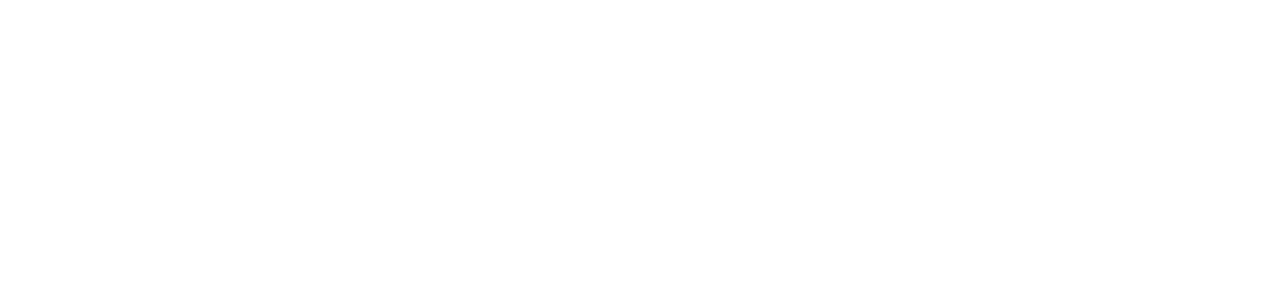
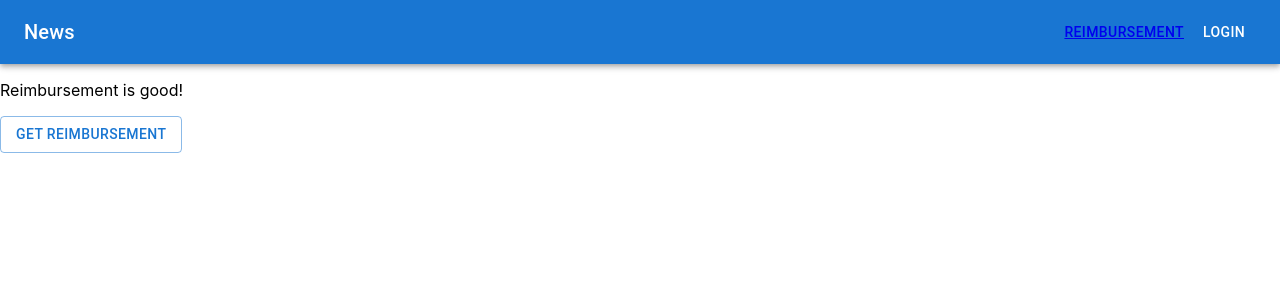
Before and after one commit to 230306-RubyOnRail/Kishan-JoshuaT-Project1-FrontEnd, a React (Create React App) app: page /reimbursement in a window 1280 px wide. Before the commit this address had no page. Shown: the top 300 px of the page. Built offline with nearby package versions, Linux system fonts and the light colour scheme.

Commit message:
More Project1

```diff
--- a/package.json
+++ b/package.json
@@ -3,6 +3,11 @@
   "version": "0.1.0",
   "private": true,
   "dependencies": {
+    "@emotion/react": "^11.10.6",
+    "@emotion/styled": "^11.10.6",
+    "@fontsource/roboto": "^4.5.8",
+    "@mui/icons-material": "^5.11.16",
+    "@mui/material": "^5.11.16",
     "@testing-library/jest-dom": "^5.16.5",
     "@testing-library/react": "^13.4.0",
     "@testing-library/user-event": "^13.5.0",
--- a/src/App.tsx
+++ b/src/App.tsx
@@ -3,8 +3,11 @@ import logo from './logo.svg';
 import './App.css';
 import Login from './components/Login';
 import Dashboard from './components/Dashboard';
+import Nav from './components/Nav';
+import Reimbursement from './components/Reimbursement';
 import { User } from './models/user';
 import { BrowserRouter, Routes, Route } from 'react-router-dom';
+
 
 
 function App() {
@@ -13,9 +16,11 @@ function App() {
 
   return (
     <BrowserRouter>
+    <Nav currentUser={principal}/>
       <Routes>
         <Route path="/" element={<Dashboard currentUser={principal}/>}/>
         <Route path="/login" element={<Login currentUser={principal} setCurrentUser={setPrincipal}/>}/>
+        <Route path="/reimbursement" element={<Reimbursement currentUser={principal}/>}/>
       </Routes>
     </BrowserRouter>
   );
--- a/src/components/Login.tsx
+++ b/src/components/Login.tsx
@@ -2,14 +2,14 @@ import { SyntheticEvent, useState } from "react";
 import { User } from "../models/user";
 import { Navigate } from "react-router-dom";
 
-interface ILoginProps{
+interface ILoginProps {
     currentUser: User | undefined,
     setCurrentUser: (nextUser: User) => void
 }
 
-export default function Login(props:ILoginProps) {
+export default function Login(props: ILoginProps) {
 
-    const [principal, setPrincipal] = useState<User>();
+    // const [principal, setPrincipal] = useState<User>();
     const [username, setUsername] = useState('');
     const [password, setPassword] = useState('');
     const [errorMessage, setErrorMessage] = useState('');
@@ -24,7 +24,7 @@ export default function Login(props:ILoginProps) {
 
     let login = async (e: SyntheticEvent) => {
         console.log(`username: ${username} and password: ${password}`);
-        if(username && password){
+        if (username && password) {
             setErrorMessage('');
             console.log(`username: ${username} and password: ${password}`);
 
@@ -32,15 +32,15 @@ export default function Login(props:ILoginProps) {
                 let response = await fetch('http://localhost:3000/sessions/create', {
                     method: 'POST',
                     headers: {
-                        'Content-Type' : 'application/json'
+                        'Content-Type': 'application/json'
                     },
-                    body: JSON.stringify({username, password})
+                    body: JSON.stringify({ username, password })
                 });
 
-                if(response.status === 201){
+                if (response.status === 201) {
                     props.setCurrentUser(await response.json());
 
-                } else if(response.status === 401){
+                } else if (response.status === 401) {
                     setErrorMessage('Invalid username and/or password');
                     console.log(errorMessage);
                 } else {
@@ -48,7 +48,7 @@ export default function Login(props:ILoginProps) {
                     console.log(errorMessage);
                 }
 
-            } catch(err) {
+            } catch (err) {
                 console.log(err);
             }
         } else {
@@ -66,8 +66,8 @@ export default function Login(props:ILoginProps) {
             :
             <>
                 <div>
-        <input type="text" id="login-username" placeholder="Enter your username here: " onChange={updateUsername}/>
-        <input type="text" id="login-password" placeholder="Enter your password here: " onChange={updatePassword}/>
+                    <input type="text" id="login-username" placeholder="Enter your username here: " onChange={updateUsername} />
+                    <input type="text" id="login-password" placeholder="Enter your password here: " onChange={updatePassword} />
                     <button id="login-button" onClick={login}>Submit</button>
                 </div>
                 <div>
--- /dev/null
+++ b/src/components/Nav.tsx
@@ -0,0 +1,45 @@
+import * as React from 'react';
+import AppBar from '@mui/material/AppBar';
+import Box from '@mui/material/Box';
+import Toolbar from '@mui/material/Toolbar';
+import Typography from '@mui/material/Typography';
+import Button from '@mui/material/Button';
+import IconButton from '@mui/material/IconButton';
+import MenuIcon from '@mui/icons-material/Menu';
+import { User } from '../models/user';
+import { Link } from 'react-router-dom';
+
+interface INavProps {
+    currentUser: User | undefined
+}
+
+export default function Nav(props: INavProps) {
+    if (props.currentUser) {
+        var x = props.currentUser.account_type === 'manager';
+    } else {
+        var x = false
+    }
+
+    return (
+        <Box sx={{ flexGrow: 1 }}>
+            <AppBar position="static">
+                <Toolbar>
+                    <Typography variant="h6" component="div" sx={{ flexGrow: 1 }}>
+                        News
+                    </Typography>
+                    {
+                        x ?
+                            <>
+                                <Button color="inherit">Manager</Button>
+                            </>
+                            :
+                            <>
+                            </>
+                    }
+                    <Button color="inherit"><Link to="/reimbursement">Reimbursement</Link></Button>
+                    <Button color="inherit">Login</Button>
+                </Toolbar>
+            </AppBar>
+        </Box>
+    );
+}
--- /dev/null
+++ b/src/components/Reimbursement.tsx
@@ -0,0 +1,47 @@
+import { Button } from "@mui/material";
+import { User } from "../models/user";
+import { useState } from "react";
+
+interface IReimbursementProps{
+    currentUser: User | undefined
+}
+
+export default function Reimbursement(props: IReimbursementProps) {
+
+    const [reimbursements, setReimbursements] = useState([]);
+
+
+    // function addReimbursement(item) {
+    //     setReimbursements(previousReimbursement => [...previousReimbursement, item]);
+    // }
+
+    let getReimbursements = async () => {
+        let response = await fetch(`http://localhost:3000/reimbursement/index`, {
+            method: 'GET',
+            headers: {
+                'Authorization': `Bearer ${props.currentUser?.token}`
+            }
+        })
+
+        if(response.status === 200){
+
+            console.log(await response.json());
+        } else {
+            console.log('Unable to retrieve reimbursements.');
+        }
+
+    }
+
+    // return is where things get rendered
+    return(
+        <>
+            <p>Reimbursement is good!</p>
+            <Button variant="outlined" onClick={getReimbursements}>Get reimbursement</Button>
+            {/* <ul>
+                {results.map((item) => (
+                    <li key={item}>{item}</li>
+                ))}
+            </ul> */}
+        </>
+    );
+}
```
Also changed, not shown: 1 other file (tests, documents, lock files or other folders). Lines whose indentation alone changed are shown as unchanged.
